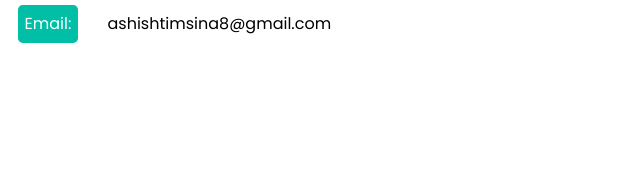
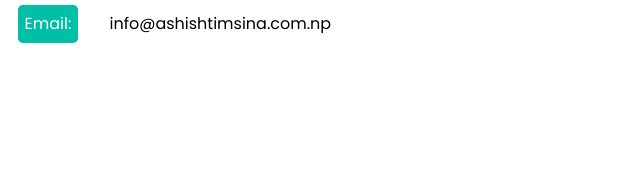
Before and after one commit to junkeybardan/ashishtimsinaa.github.io, a plain HTML site: page index.html in a window 1280 px wide. Shown: the part 491-672 px from the top of the page, 415-1055 px from the left. Drawn offline with nearby package versions, Linux system fonts and the light colour scheme.

Commit message:
Update index.html

```diff
--- a/index.html
+++ b/index.html
@@ -101,7 +101,7 @@
                         <li><span class="profile_title">Nationality:</span><span>Nepali</span></li>
                         <li><span class="profile_title">Profession:</span><span>Penetration Tester</span></li>
                         <li><span class="profile_title">Address:</span><span>Kathmandu, Nepal</span></li>
-                        <li><span class="profile_title">Email:</span><span>ashishtimsina8@gmail.com</span></li>
+                        <li><span class="profile_title">Email:</span><span>info@ashishtimsina.com.np</span></li>
                     </ul>
 
                 </div>
```
